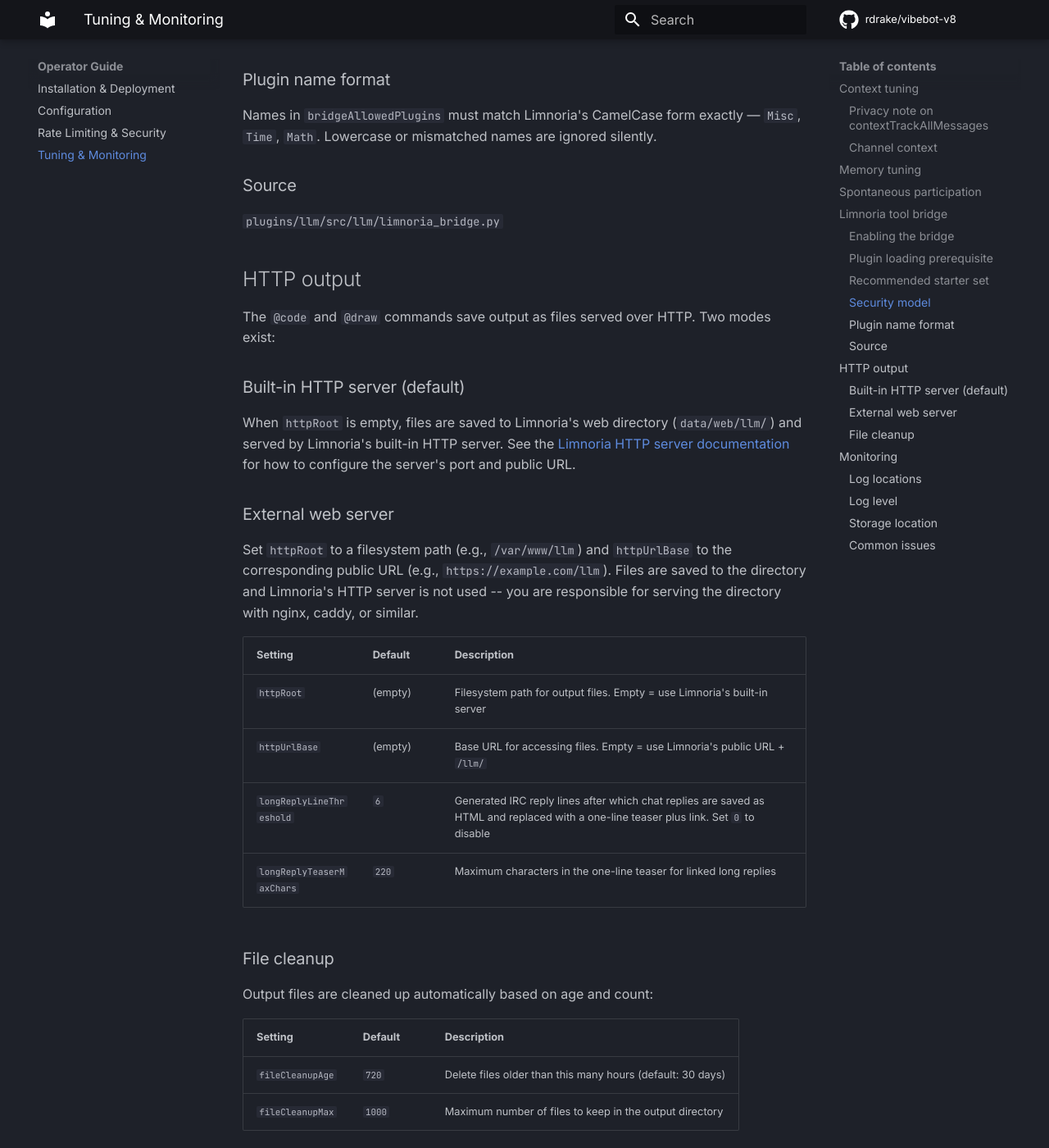
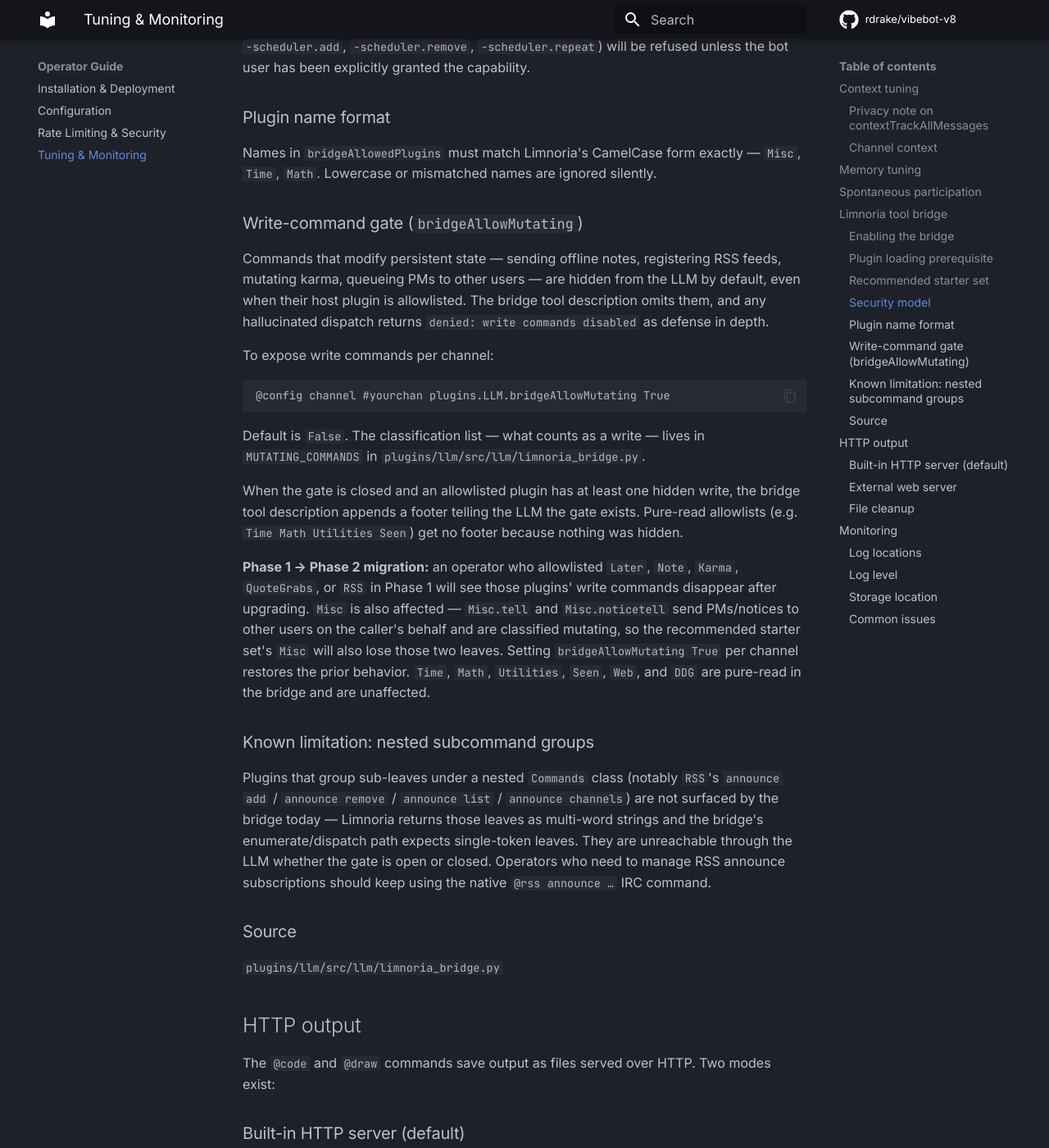
Before and after one commit to rdrake/vibebot-v8, an MkDocs documentation site: the page built from docs/guide/operator/tuning-monitoring.md, in a window 1280 px wide and 1400 px high, scrolled down 4222 px. Shown: the whole window at 82% size. Built offline with MkDocs 1.6.1 and Material for MkDocs 9.7.7, drawn with Linux system fonts in a browser that asks for light colours; comment, search, counter and statistics services are not loaded; some of the changed text lies outside the part shown.

Commit message:
docs(llm): document bridgeAllowMutating gate

````diff
--- a/docs/guide/operator/tuning-monitoring.md
+++ b/docs/guide/operator/tuning-monitoring.md
@@ -103,6 +103,7 @@
 |---------|--------|
 | `Web.fetch` | SSRF vector |
 | `Utilities.apply` | Re-dispatch bypass |
+| `Utilities.let` | Re-dispatch bypass (same shape as `apply`) |
 | `Misc.more` | Interactive scrollback only |
 | `Misc.clearmores` | Interactive scrollback only |
 
@@ -111,6 +112,26 @@
 ### Plugin name format
 
 Names in `bridgeAllowedPlugins` must match Limnoria's CamelCase form exactly — `Misc`, `Time`, `Math`. Lowercase or mismatched names are ignored silently.
+
+### Write-command gate (`bridgeAllowMutating`)
+
+Commands that modify persistent state — sending offline notes, registering RSS feeds, mutating karma, queueing PMs to other users — are hidden from the LLM by default, even when their host plugin is allowlisted. The bridge tool description omits them, and any hallucinated dispatch returns `denied: write commands disabled` as defense in depth.
+
+To expose write commands per channel:
+
+```
+@config channel #yourchan plugins.LLM.bridgeAllowMutating True
+```
+
+Default is `False`. The classification list — what counts as a write — lives in `MUTATING_COMMANDS` in `plugins/llm/src/llm/limnoria_bridge.py`.
+
+When the gate is closed and an allowlisted plugin has at least one hidden write, the bridge tool description appends a footer telling the LLM the gate exists. Pure-read allowlists (e.g. `Time Math Utilities Seen`) get no footer because nothing was hidden.
+
+**Phase 1 → Phase 2 migration:** an operator who allowlisted `Later`, `Note`, `Karma`, `QuoteGrabs`, or `RSS` in Phase 1 will see those plugins' write commands disappear after upgrading. `Misc` is also affected — `Misc.tell` and `Misc.noticetell` send PMs/notices to other users on the caller's behalf and are classified mutating, so the recommended starter set's `Misc` will also lose those two leaves. Setting `bridgeAllowMutating True` per channel restores the prior behavior. `Time`, `Math`, `Utilities`, `Seen`, `Web`, and `DDG` are pure-read in the bridge and are unaffected.
+
+### Known limitation: nested subcommand groups
+
+Plugins that group sub-leaves under a nested `Commands` class (notably `RSS`'s `announce add` / `announce remove` / `announce list` / `announce channels`) are not surfaced by the bridge today — Limnoria returns those leaves as multi-word strings and the bridge's enumerate/dispatch path expects single-token leaves. They are unreachable through the LLM whether the gate is open or closed. Operators who need to manage RSS announce subscriptions should keep using the native `@rss announce …` IRC command.
 
 ### Source
 
````
